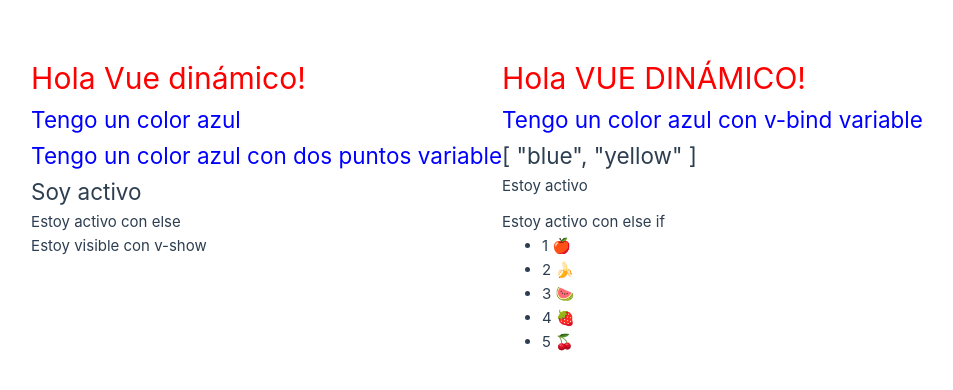
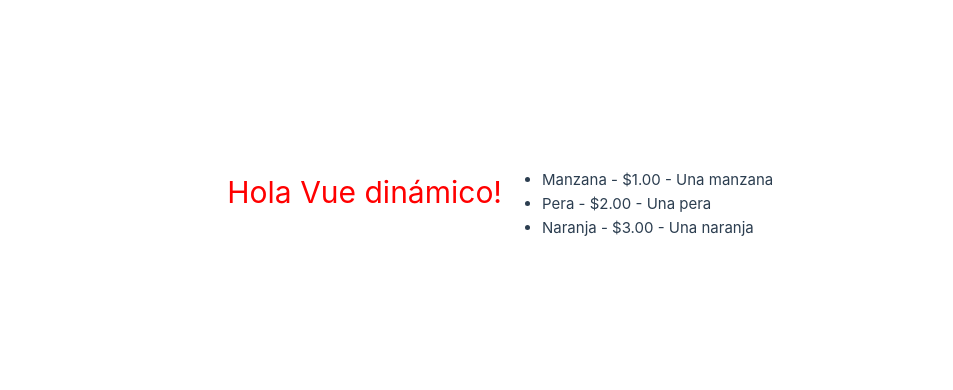
Before and after one commit to Peikor-Paco/curso-vue.js, a Vue app in the folder mi-primer-vue/: page / in a window 1280 px wide. Shown: the part 196-586 px from the top of the page, without its empty margins (138-1091 px from the left). Built offline with nearby package versions, Linux system fonts and the light colour scheme.

Commit message:
23. v-for array de objetos

```diff
--- a/mi-primer-vue/src/App.vue
+++ b/mi-primer-vue/src/App.vue
@@ -1,22 +1,27 @@
-<!-- single file component logica, estructura y estilos en un solo fichero -->
+<!-- v-for array de objetos -->
 
 <!-- añadir setup a la etiqueta script -->
 <script setup>
 //interpolación de texto
 const name = 'Vue dinámico';
-// v-bind permite comunicar le script y el template en los atributos
-const styleColor = "color: blue";
 
-//Expresiones de javascript
-// Array
-const arrayColores = ["blue","yellow"]
-
-//Booleano
-const activo = true;
-
-
-// v-for iterar sobre una lista de elementos.
-const arrayFrutas = ["🍎", "🍌", "🍉", "🍓", "🍒"];
+const arrayFrutas = [
+        {
+            name: "Manzana",
+            price: "$1.00",
+            description: "Una manzana",
+        },
+        {
+            name: "Pera",
+            price: "$2.00",
+            description: "Una pera",
+        },
+        {
+            name: "Naranja",
+            price: "$3.00",
+            description: "Una naranja",
+        },
+    ];
 
 </script>
 
@@ -25,43 +30,16 @@
   <!-- llamamos el contenido de la constante {{name}} -->
   <h1>Hola {{name}}!</h1>
 
-  <h1>Hola {{name.toUpperCase()}}!</h1>
-  <h2 style="color: blue">Tengo un color azul</h2>
-  <!-- añadimos el v-bind: para llamar -->
-  <h2 v-bind:style="styleColor">Tengo un color azul con v-bind variable</h2>
-  <!-- podemos dejar solo los dos punto : -->
-  <h2 :style="styleColor">Tengo un color azul con dos puntos variable</h2>
+  <!-- v-for -->
+  <ul>
+    <li v-for="(fruta) in arrayFrutas" :key="fruta.name">
+      {{ fruta.name }} -
+      {{ fruta.price }} -
+      {{ fruta.description }}
+    </li>
+  </ul>
 
 
-  <h2>{{ arrayColores }}</h2>
-
-  <h2>{{ activo ? "Soy activo" : "No soy activo" }}</h2>
-  <!-- v-if -->
-  <p v-if="activo">Estoy activo</p>
-  <p v-if="!activo">Estoy inactivo</p>
-
-  <!-- v-if v-else siempre tiene que estar seguido al v-if -->
-
-  <p v-if="activo">Estoy activo con else</p>
-  <p v-else>Estoy inactivo con else</p>
-
-
-  <!-- v-if v-els-if -->
-
-  <p v-if="activo === true">Estoy activo con else if</p>
-  <p v-else-if="activo === false">Estoy inactivo con else if</p>
-  <p v-else>Estoy indeciso con else if </p>
-
-  <!-- v-show oculta atraves de css con el display none -->
-  <p v-show="activo">Estoy visible con v-show</p>
-
-
-  <!-- v-for -->
-  <ul>
-    <li v-for="(fruta, index) in arrayFrutas" :key="index">
-      {{ index + 1 }} {{ fruta }}
-    </li>
-  </ul>
 </template>
 
 <style>
```
Also changed, not shown: 1 other file (tests, documents, lock files or other folders).
